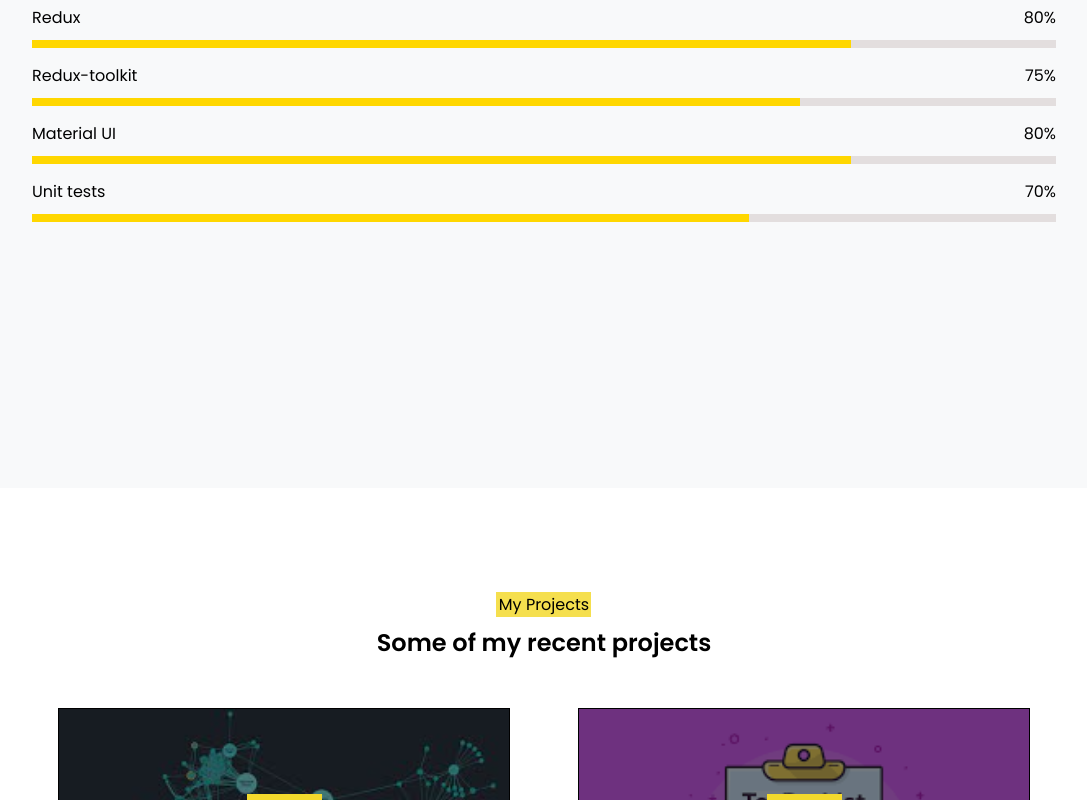
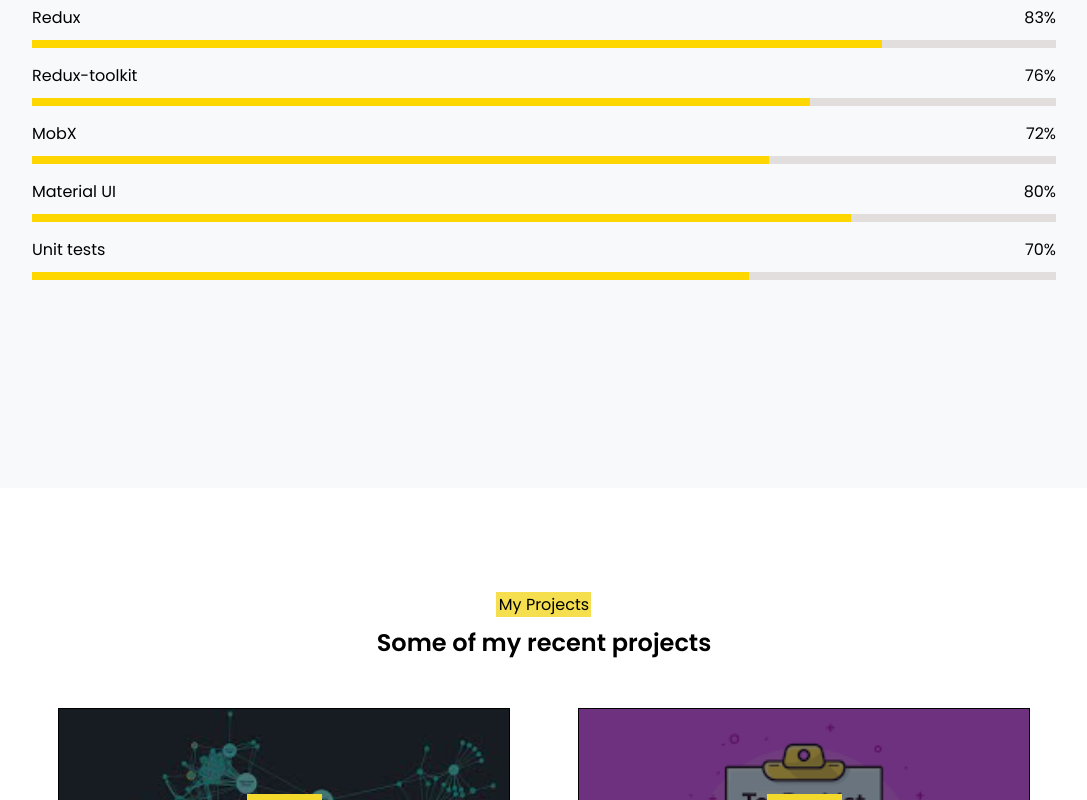
Before and after one commit to AndrewChernoff/portfolio, a React (Create React App) app: page / in a window 1280 px wide. Shown: the part 1900-2700 px from the top of the page, without its empty margins (96-1183 px from the left). Built offline with nearby package versions, Linux system fonts and the light colour scheme.

Commit message:
added new project with mobx

```diff
--- a/src/components/MyProjects/MyProjects.jsx
+++ b/src/components/MyProjects/MyProjects.jsx
@@ -7,6 +7,7 @@
 import carLeasing from "../../assets/images/carCalc.jpg"
 import quiz from "../../assets/images/quiz.jpg"
 import counter from "../../assets/images/counter.png"
+import lebron from "../../assets/images/lebron.jpg"
 
 const MyProjects = () => {
 
@@ -30,6 +31,10 @@
     background: `url(${counter}) center center/cover no-repeat`
   }
 
+  const lebronImg = {
+    background: `url(${lebron}) center center/cover no-repeat`
+  }
+
 
   const projects = [
     {title: 'Social Network', backgroundStyle: socialNetworkImg, link: 'https://react-network.vercel.app/#/login'},
@@ -37,6 +42,7 @@
     {title: 'Car leasing calculator', backgroundStyle: carLeasingImg, link: 'https://andrewchernoff.github.io/carleasing'},
     {title: 'Quiz', backgroundStyle: quizImg, link: 'https://andrewchernoff.github.io/quiz'},
     {title: 'Counter', backgroundStyle: counterImg, link: 'https://counter-gbz8.vercel.app/'},
+    {title: 'NBA players', backgroundStyle: lebronImg, link: 'https://players-trading.vercel.app/'},
   ]
 
   return (
--- a/src/components/Skills/Skills.jsx
+++ b/src/components/Skills/Skills.jsx
@@ -7,12 +7,13 @@
 
     const skills = [
         {skillName: 'HTML & CSS', percent: 85},
-        {skillName: 'JavaScript', percent: 75},
-        {skillName: 'Typescript', percent: 70},
+        {skillName: 'JavaScript', percent: 74},
+        {skillName: 'Typescript', percent: 72},
         {skillName: 'Express', percent: 70},
         {skillName: 'React', percent: 85},
-        {skillName: 'Redux', percent: 80},
-        {skillName: 'Redux-toolkit', percent: 75},
+        {skillName: 'Redux', percent: 83},
+        {skillName: 'Redux-toolkit', percent: 76},
+        {skillName: 'MobX', percent: 72},
         {skillName: 'Material UI', percent: 80},
         {skillName: 'Unit tests', percent: 70},
     ];
```
Also changed, not shown: src/assets/images/lebron.jpg (added).
